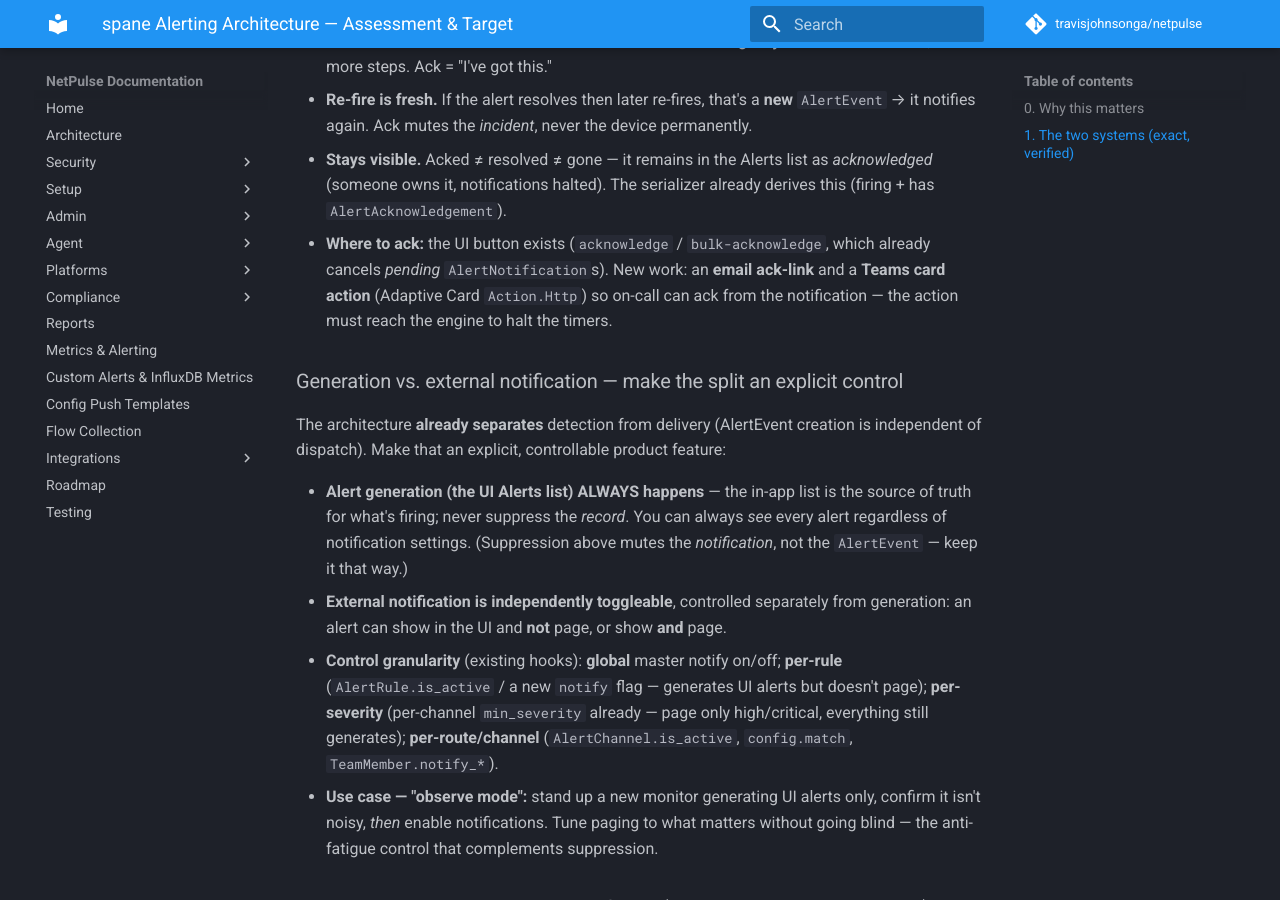
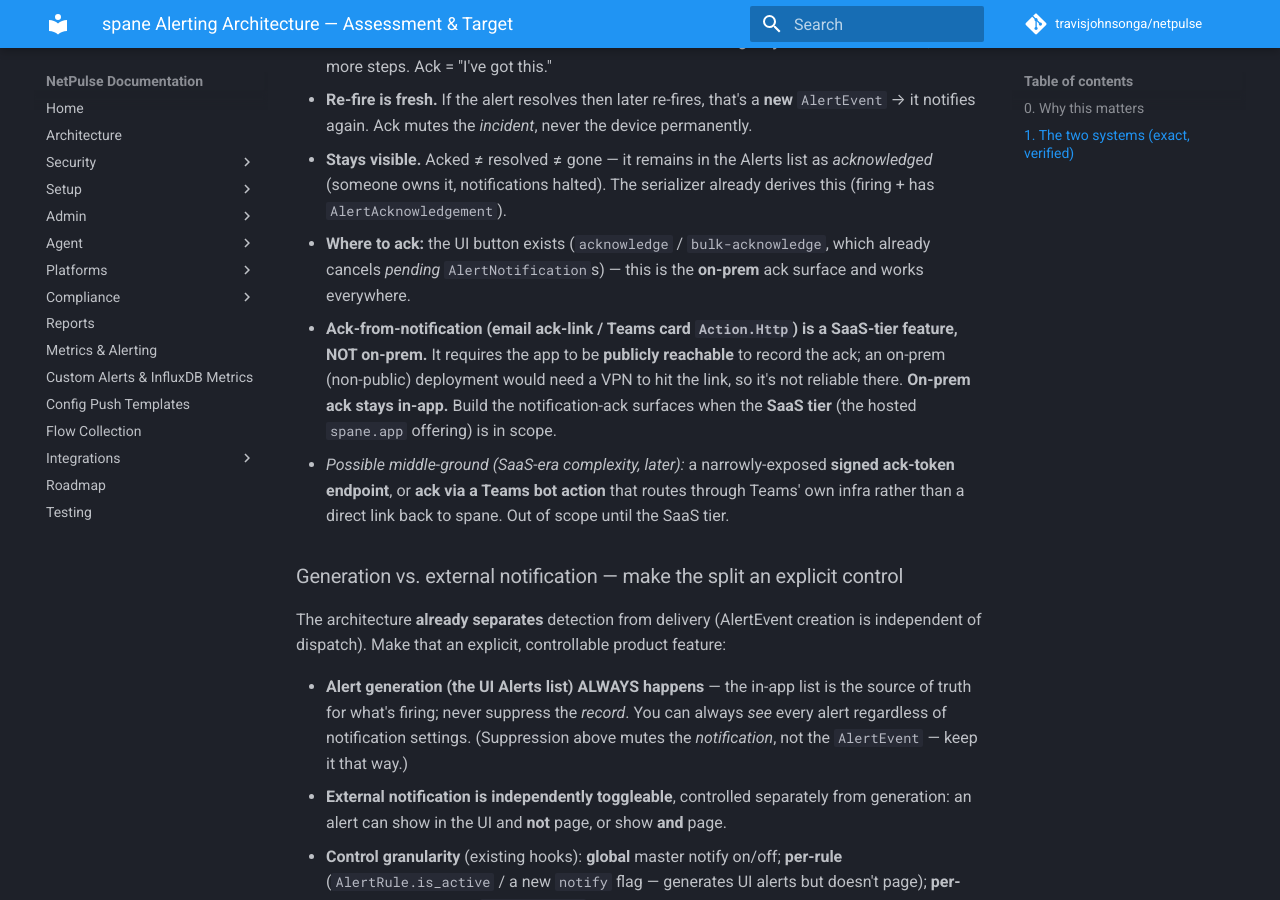
Before and after one commit to travisjohnsonga/netpulse, an MkDocs documentation site: the page built from docs/alerting/alerting-architecture.md, in a window 1280 px wide and 900 px high, scrolled down 6396 px. Built offline with MkDocs 1.6.1 and Material for MkDocs 9.7.7, drawn with Linux system fonts in a browser that asks for light colours; comment, search, counter and statistics services are not loaded; some of the changed text lies outside the part shown.

Commit message:
docs(alerting): mark ack-from-notification as SaaS-tier (on-prem ack stays in-app)
Email ack-link / Teams card Action.Http require the app to be publicly
reachable to record the ack — fine for the hosted spane.app SaaS tier, but
unreliable on-prem (would need VPN to hit the link). On-prem ack stays the
in-app button. Notes the possible SaaS-era middle-ground (signed ack-token
endpoint, or ack via Teams bot routing through Teams' infra).

Co-Authored-By: Claude Opus 4.8 (1M context) <noreply@anthropic.com>

```diff
--- a/docs/alerting/alerting-architecture.md
+++ b/docs/alerting/alerting-architecture.md
@@ -200,9 +200,18 @@ new models.**
   *acknowledged* (someone owns it, notifications halted). The serializer already
   derives this (firing + has `AlertAcknowledgement`).
 - **Where to ack:** the UI button exists (`acknowledge` / `bulk-acknowledge`, which
-  already cancels *pending* `AlertNotification`s). New work: an **email ack-link** and
-  a **Teams card action** (Adaptive Card `Action.Http`) so on-call can ack from the
-  notification — the action must reach the engine to halt the timers.
+  already cancels *pending* `AlertNotification`s) — this is the **on-prem** ack
+  surface and works everywhere.
+  - **Ack-from-notification (email ack-link / Teams card `Action.Http`) is a
+    SaaS-tier feature, NOT on-prem.** It requires the app to be **publicly reachable**
+    to record the ack; an on-prem (non-public) deployment would need a VPN to hit the
+    link, so it's not reliable there. **On-prem ack stays in-app.** Build the
+    notification-ack surfaces when the **SaaS tier** (the hosted `spane.app` offering)
+    is in scope.
+  - *Possible middle-ground (SaaS-era complexity, later):* a narrowly-exposed
+    **signed ack-token endpoint**, or **ack via a Teams bot action** that routes
+    through Teams' own infra rather than a direct link back to spane. Out of scope
+    until the SaaS tier.
 
 ### Generation vs. external notification — make the split an explicit control
 
@@ -305,10 +314,12 @@ delivery code path. **Pick one; do not grow a third.**
   **`escalation_tick`** task to the existing `run_scheduler` loop that advances
   firing-unacked alerts — **timed multi-step escalation** (`EscalationStep.delay_minutes`),
   **reminders** (`EscalationPolicy.repeat_interval_minutes`), **ack halts escalation +
-  reminders** (current-firing scope; re-fire notifies fresh), on-call `Shift`
-  resolution, and **ack from the notification** (email link + Teams `Action.Http`).
-  All delivering via the Phase-0/1 `send_to_channel`. (Models exist; this is the engine
-  Stage-1 → Stage-2 work — see §4b.) **No Celery; use `run_scheduler`.**
+  reminders** (current-firing scope; re-fire notifies fresh), and on-call `Shift`
+  resolution. Ack here is the **in-app** button (works on-prem + SaaS). All delivering
+  via the Phase-0/1 `send_to_channel`. (Models exist; this is the engine Stage-1 →
+  Stage-2 work — see §4b.) **No Celery; use `run_scheduler`.**
+  - **Ack-from-notification (email ack-link / Teams card action) is deferred to the
+    SaaS tier** — it needs the app publicly reachable; on-prem ack stays in-app (§4b).
 
 - **Phase 4 — Unify routing onto the substrate:** one `Route` concept (extend
   `AlertChannel` matching or a thin routing layer) matching severity/source/**kind**/
```
